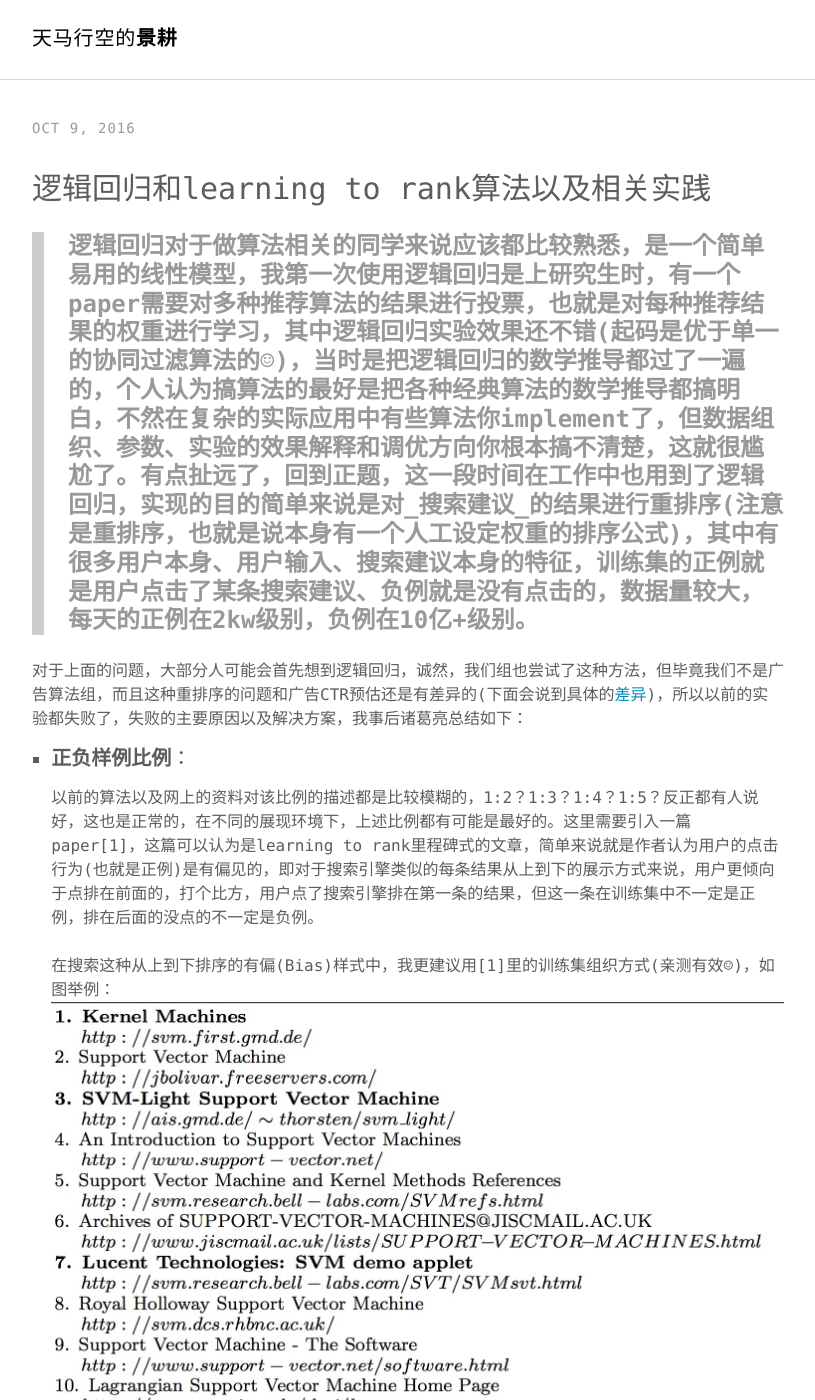
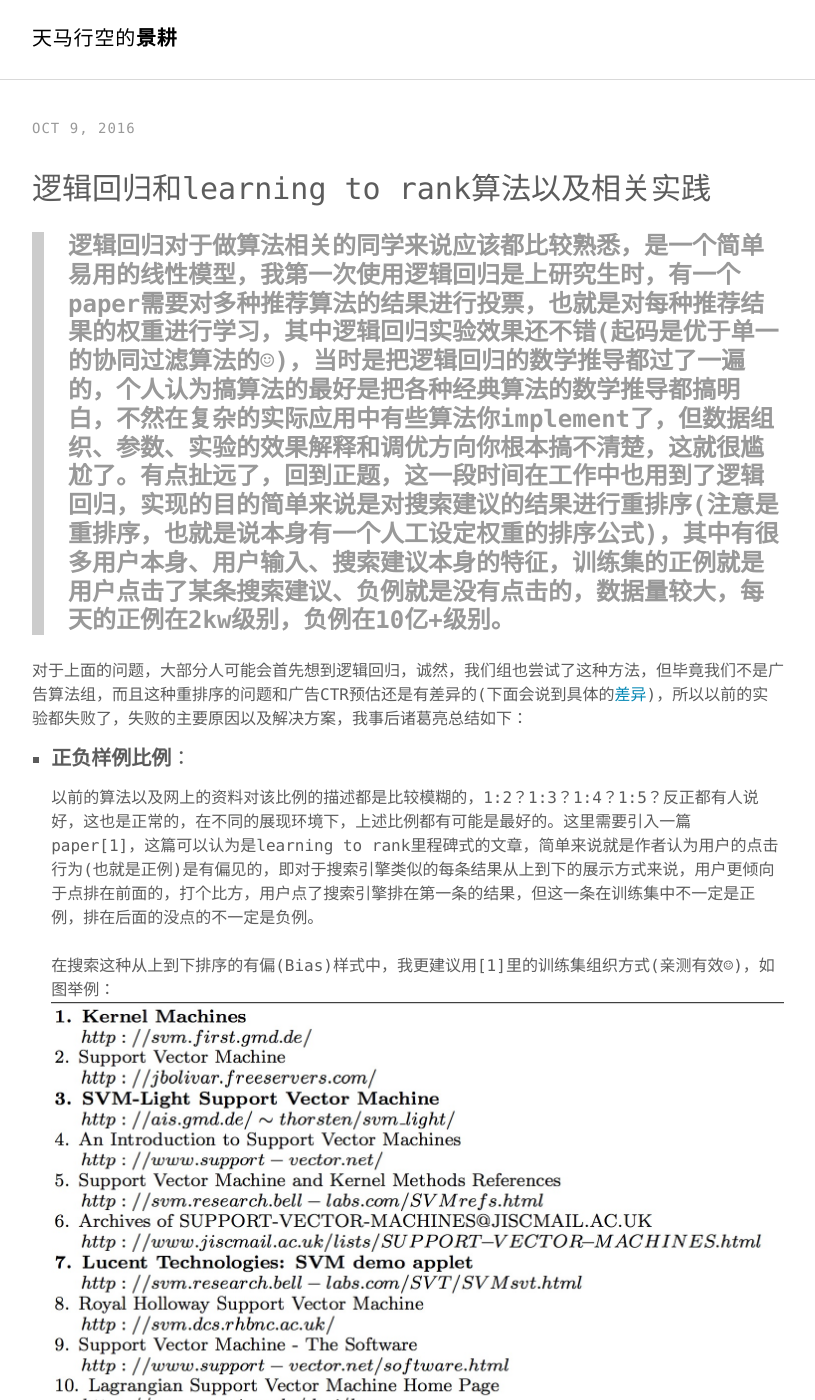
Before and after one commit to luminarytian/luminarytian.github.io, a Jekyll site: the page built from _posts/2016-10-09-逻辑回归和learning to rank算法以及相关实践.md, in a window 1280 px wide and 1400 px high. Shown: the whole window, without its empty margins (232-1047 px from the left). Built offline with Jekyll 4.4.1, drawn with Linux system fonts in a browser that asks for light colours; comment, search, counter and statistics services are not loaded; some of the changed text lies outside the part shown.

Commit message:
txt bug fixed

```diff
--- a/_posts/2016-10-09-逻辑回归和learning to rank算法以及相关实践.md
+++ b/_posts/2016-10-09-逻辑回归和learning to rank算法以及相关实践.md
@@ -6,7 +6,7 @@ description: "逻辑回归和learning to rank"
 keywords: "逻辑回归, learning to rank，搜索排序，点击率预测"
 ---
 
->### **逻辑回归对于做算法相关的同学来说应该都比较熟悉，是一个简单易用的线性模型，我第一次使用逻辑回归是上研究生时，有一个paper需要对多种推荐算法的结果进行投票，也就是对每种推荐结果的权重进行学习，其中逻辑回归实验效果还不错(起码是优于单一的协同过滤算法的☺)，当时是把逻辑回归的数学推导都过了一遍的，个人认为搞算法的最好是把各种经典算法的数学推导都搞明白，不然在复杂的实际应用中有些算法你implement了，但数据组织、参数、实验的效果解释和调优方向你根本搞不清楚，这就很尴尬了。有点扯远了，回到正题，这一段时间在工作中也用到了逻辑回归，实现的目的简单来说是对_搜索建议_的结果进行重排序(注意是重排序，也就是说本身有一个人工设定权重的排序公式)，其中有很多用户本身、用户输入、搜索建议本身的特征，训练集的正例就是用户点击了某条搜索建议、负例就是没有点击的，数据量较大，每天的正例在2kw级别，负例在10亿+级别。**
+>### **逻辑回归对于做算法相关的同学来说应该都比较熟悉，是一个简单易用的线性模型，我第一次使用逻辑回归是上研究生时，有一个paper需要对多种推荐算法的结果进行投票，也就是对每种推荐结果的权重进行学习，其中逻辑回归实验效果还不错(起码是优于单一的协同过滤算法的☺)，当时是把逻辑回归的数学推导都过了一遍的，个人认为搞算法的最好是把各种经典算法的数学推导都搞明白，不然在复杂的实际应用中有些算法你implement了，但数据组织、参数、实验的效果解释和调优方向你根本搞不清楚，这就很尴尬了。有点扯远了，回到正题，这一段时间在工作中也用到了逻辑回归，实现的目的简单来说是对搜索建议的结果进行重排序(注意是重排序，也就是说本身有一个人工设定权重的排序公式)，其中有很多用户本身、用户输入、搜索建议本身的特征，训练集的正例就是用户点击了某条搜索建议、负例就是没有点击的，数据量较大，每天的正例在2kw级别，负例在10亿+级别。**
 
 对于上面的问题，大部分人可能会首先想到逻辑回归，诚然，我们组也尝试了这种方法，但毕竟我们不是广告算法组，而且这种重排序的问题和广告CTR预估还是有差异的(下面会说到具体的<A NAME="LTR_LR">差异</a>)，所以以前的实验都失败了，失败的主要原因以及解决方案，我事后诸葛亮总结如下：
 
@@ -15,7 +15,7 @@ keywords: "逻辑回归, learning to rank，搜索排序，点击率预测"
 <br>在搜索这种从上到下排序的有偏(Bias)样式中，我更建议用[1]里的训练集组织方式(亲测有效☺)，如图举例：
 ![正负例提取](https://luminarytian.github.io/images/正负例.png)
 _上图是一个搜索引擎返回的排序结果，加粗的是用户点击过的，简单的可以认为3、7是正例，2、4、5、6是负例，即排在后面有正例，前面的才能作为负例。_
-<br>当然上述的组织方式在使用learning to rank的Pointwise Approach学习的过程中会将大部分权重都**学成负**(why？因为我们已经有一个人工的权重排序公式了，这样的训练集就是打人工公式的脸，人工排在前面的，都是负例，人工排在后面点击的才是正例)，相信大部分搞算法的都碰到过这样的问题。**那这部分训练集到底代表了什么样的信息呢？这部分训练集代表了用户在有偏的条件下，还极端的选择了后面的样例，可以肯定后面的样例一定有吸引用户的特征，只不过全部用这类样例来训练模型的话就会_过拟_了**，so我们只需要对原始的排序模型进行采样并合并所有的样例，参见[Learning to rank在淘宝的应用](http://club.alibabatech.org/article_detail.htm?articleId=54)，再实施学习算法，基本就能simulate线上的情况，以及学习到的参数你就可解释了，而不是一脸懵逼，能对学习到的参数的变化进行解释非常重要，这是分析调参和分析数据集以及证明你的想法不是瞎BB的基础。
+<br>当然上述的组织方式在使用learning to rank的Pointwise Approach学习的过程中会将大部分权重都**学成负**(why？因为我们已经有一个人工的权重排序公式了，这样的训练集就是打人工公式的脸，人工排在前面的，都是负例，人工排在后面点击的才是正例)，相信大部分搞算法的都碰到过这样的问题。**那这部分训练集到底代表了什么样的信息呢？这部分训练集代表了用户在有偏的条件下，还极端的选择了后面的样例，可以肯定后面的样例一定有吸引用户的特征，只不过全部用这类样例来训练模型的话就会过拟了**，so我们只需要对原始的排序模型进行采样并合并所有的样例，参见[Learning to rank在淘宝的应用](http://club.alibabatech.org/article_detail.htm?articleId=54)，再实施学习算法，基本就能simulate线上的情况，以及学习到的参数你就可解释了，而不是一脸懵逼，能对学习到的参数的变化进行解释非常重要，这是分析调参和分析数据集以及证明你的想法不是瞎BB的基础。
 
 * #### **特征选取**：
 _“年轻人，不要总想着搞个大新闻。。。”_，这句话是前辈老大哥对我们的教导，化简为繁是可以一步一步做的，但化繁为简就比较难了(在大量的特征中做减法真的很难)，我们总会听到某搜索巨头逻辑回归特征上亿维，神乎其神，所以总是一上来就想把特征工程做的比较大，但对于一个从0-1的过程来说，不太建议使用太多无谓的特征，**首先这些特征不一定有用，然后还会耽误很多宝贵的时间以及需要保证特征的相关代码不出错，最后学习出的参数维度太大，也很难去解释了。**数据挖掘在实际中，谁也没有一下子就能保证线上的结果好的，都需要不断的解释修正，所以如果搞出一个巨大无比的模型，而又无法解释模型，就把自己的路堵死了。
```
